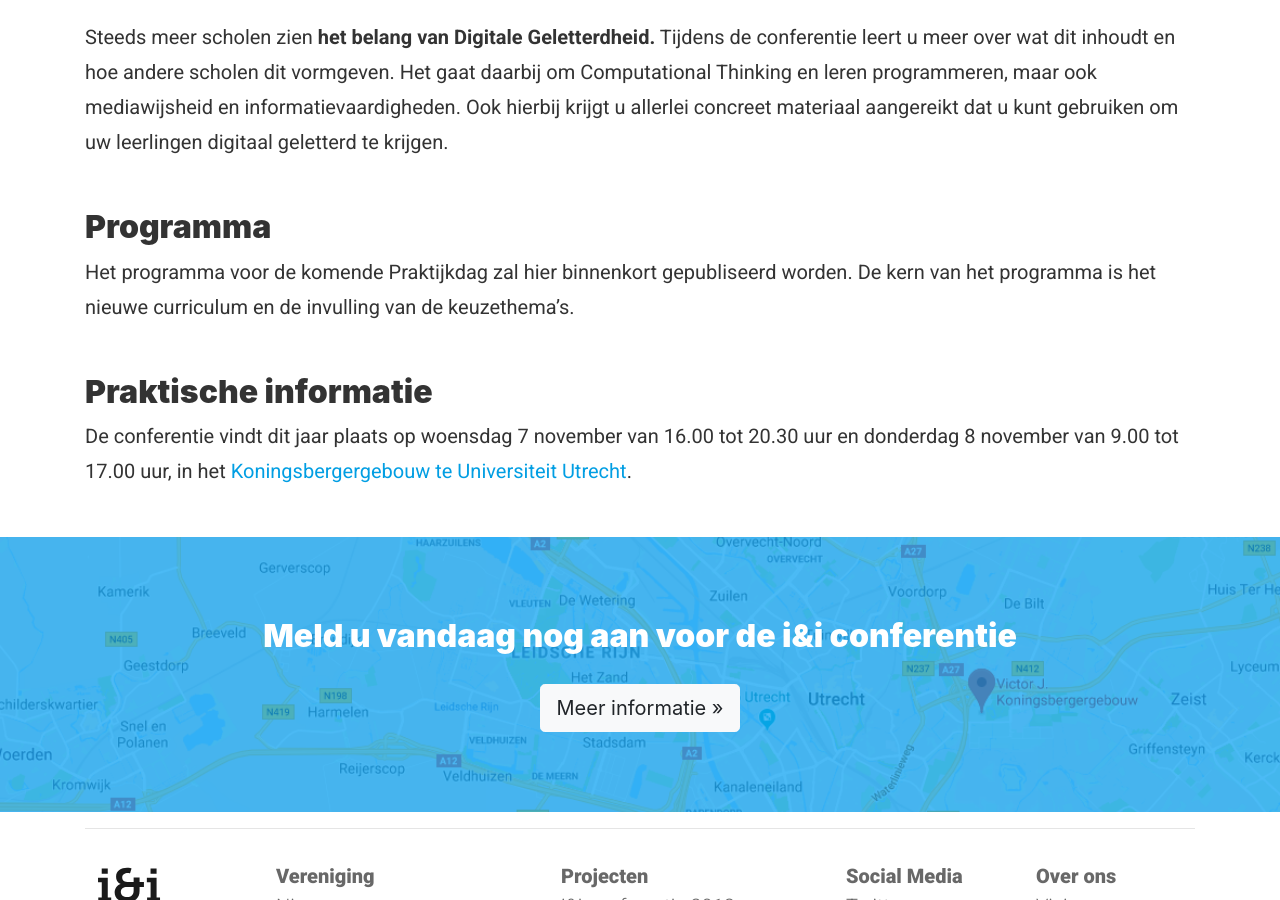
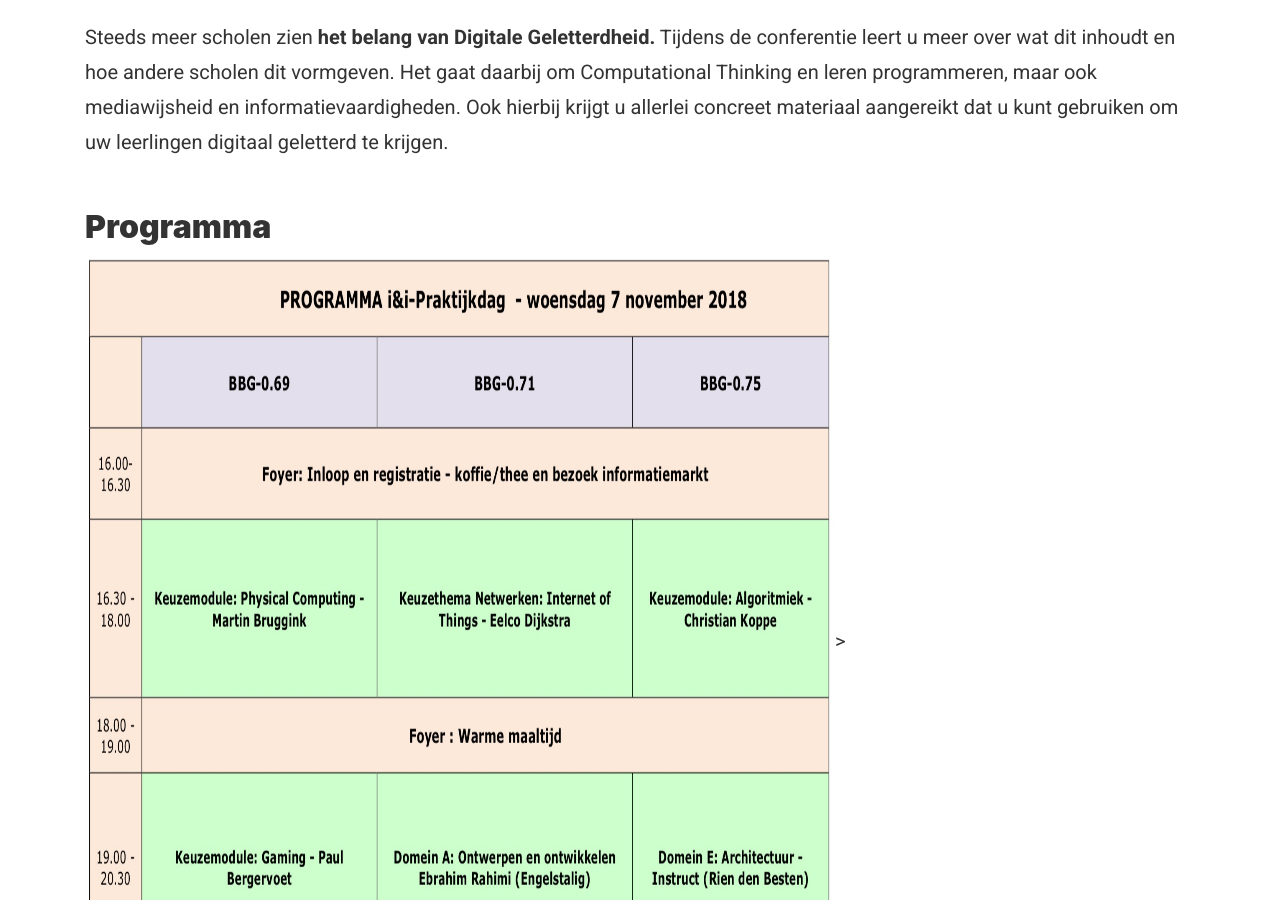
Before and after one commit to ieni/website, a Jekyll site: the page built from _projects/ieni-conferentie-2018.md, in a window 1280 px wide and 900 px high, scrolled down 642 px. Built offline with Jekyll 4.4.1, drawn with Linux system fonts in a browser that asks for light colours.

Commit message:
Update ieni-conferentie-2018.md

```diff
--- a/_projects/ieni-conferentie-2018.md
+++ b/_projects/ieni-conferentie-2018.md
@@ -14,8 +14,8 @@
 Steeds meer scholen zien **het belang van Digitale Geletterdheid.** Tijdens de conferentie leert u meer over wat dit inhoudt en hoe andere scholen dit vormgeven. Het gaat daarbij om Computational Thinking en leren programmeren, maar ook mediawijsheid en informatievaardigheden. Ook hierbij krijgt u allerlei concreet materiaal aangereikt dat u kunt gebruiken om uw leerlingen digitaal geletterd te krijgen.
 
 ## Programma
-Het programma voor de komende Praktijkdag zal hier binnenkort gepubliseerd worden.
-De kern van het programma is het nieuwe curriculum en de invulling van de keuzethema's.
+<img src="https://github.com/ieni/website/blob/master/assets/img/content/Programma_ii_7nov.jpg?raw=true" alt="Programma 7 november" height="776" width="750">>
+ <img src="https://github.com/ieni/website/blob/master/assets/img/content/Programma_ii_8nov.jpg?raw=true" alt="Programma 8 november" height="776" width="750">
 
 ## Praktische informatie
 De conferentie vindt dit jaar plaats op woensdag 7 november van 16.00 tot 20.30 uur en donderdag 8 november van 9.00 tot 17.00 uur, in het [Koningsbergergebouw te Universiteit Utrecht](https://goo.gl/maps/7CdkZcuYwsL2).
```
